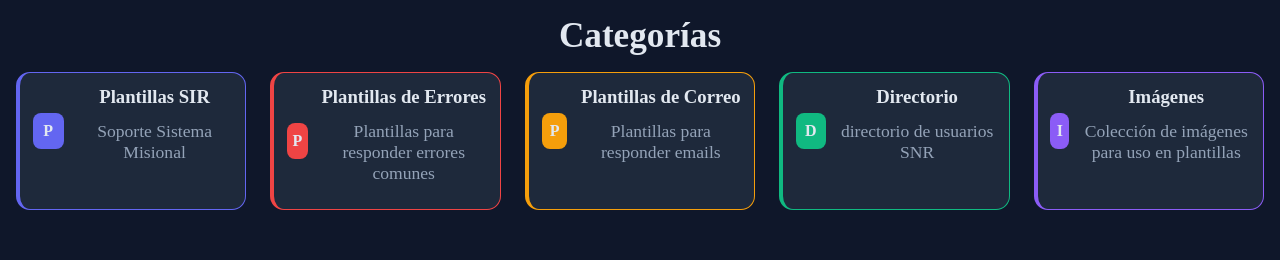
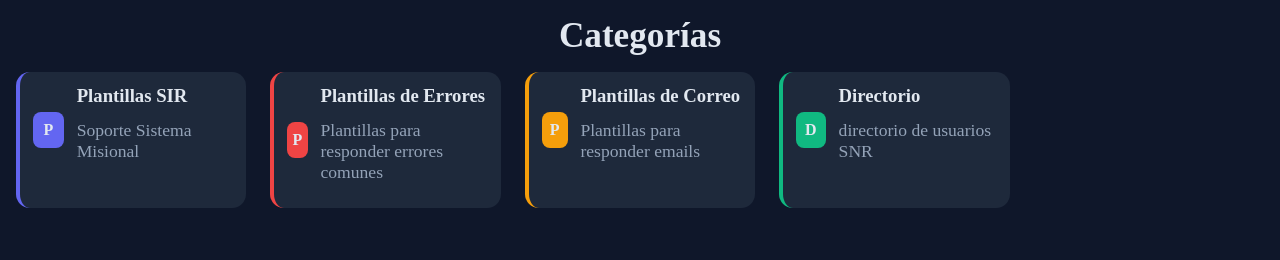
Before and after one commit to alvadaza/soporteSIR, a React (Vite) app: page / in a window 1280 px wide. Shown: the top 260 px of the page. Built offline with nearby package versions, Linux system fonts and the light colour scheme.

Commit message:
incorporacion nuevas planillas html correo

```diff
--- a/src/App.tsx
+++ b/src/App.tsx
@@ -5,7 +5,7 @@ import PlantillasCA from "./views/PlantillasCA";
 import PlantillasCorreo from "./views/PlantillasCorreo";
 import Directorio from "./views/Directorio";
 import PlantillasCaErrores from "./views/PlantillasCaErrores";
-import GaleriaImagenes from "./views/GaleriaImagenes";
+{/*import GaleriaImagenes from "./views/GaleriaImagenes";*/}
 
 function App() {
   return (
@@ -16,7 +16,8 @@ function App() {
         <Route path="/plantillascorreo" element={<PlantillasCorreo />} />
         <Route path="/directorio" element={<Directorio />} />
         <Route path="/plantillascaerrores" element={<PlantillasCaErrores />} />
-        <Route path="/imagenes" element={<GaleriaImagenes />} />
+
+     {/* <Route path="/imagenes" element={<GaleriaImagenes />} />*/}
       </Routes>
     </BrowserRouter>
   );
--- a/src/data/categoriasData.ts
+++ b/src/data/categoriasData.ts
@@ -43,13 +43,13 @@ export const categorias: Categoria[] = [
     color: '#10b981',
     count: 0,
   },
-  {
-    id: 'imagenes',
-    nombre: 'Imágenes',
-    descripcion: 'Colección de imágenes para uso en plantillas',
-    icono: 'Image',
-    color: '#8b5cf6',
-    count: 0,
-  },
+ // {
+ //   id: 'imagenes',
+ //   nombre: 'Imágenes',
+ //   descripcion: 'Colección de imágenes para uso en plantillas',
+ //   icono: 'Image',
+ //   color: '#8b5cf6',
+  //  count: 0,
+ // },
 
 ];
--- a/src/views/CategoriasView.tsx
+++ b/src/views/CategoriasView.tsx
@@ -5,11 +5,11 @@ import PlantillasCA from "./PlantillasCA";
 import PlantillasCorreo from "./PlantillasCorreo";
 import Directorio from "./Directorio";
 import PlantillasCaErrores from "./PlantillasCaErrores";
-import GaleriaImagenes from "./GaleriaImagenes";
-import "../style/CategoriasView.css";
+{/*import GaleriaImagenes from "./GaleriaImagenes";*/}
+  import "../style/CategoriasView.css";
 
 
-type Vista = "inicio" | "plantillas" | "plantillascorreo"  | "plantillascaerrores" | "directorio" | "imagenes";
+type Vista = "inicio" | "plantillas" | "plantillascorreo"  | "plantillascaerrores" | "directorio" ;
 
 export default function CategoriasView() {
   const [vista, setVista] = useState<Vista>("inicio");
@@ -28,9 +28,9 @@ export default function CategoriasView() {
     if (cat.id === "directorio") {
       setVista("directorio");
     }
-    if (cat.id === "imagenes") {
+   {/* if (cat.id === "imagenes") {
       setVista("imagenes");
-    }
+    }*/}
   };
 
   return (
@@ -130,7 +130,7 @@ export default function CategoriasView() {
           </>
         )}
 
-        {vista === "imagenes" && (
+      {/*  {vista === "imagenes" && (
           <>
             <button
               className="back"
@@ -141,7 +141,7 @@ export default function CategoriasView() {
 
             <GaleriaImagenes />
           </>
-        )}
+        )}*/}
       </div>
     </div>
   );
```
